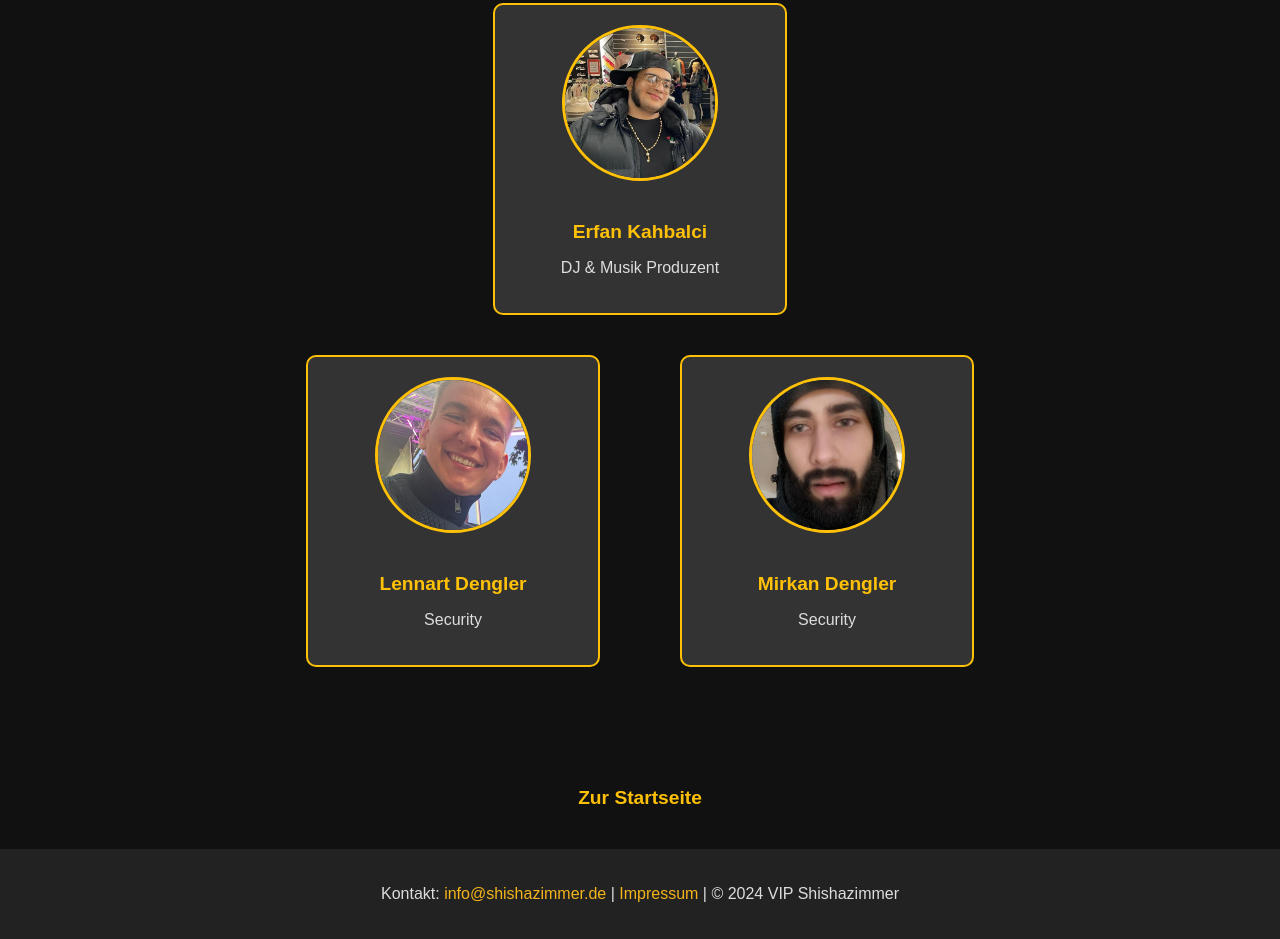
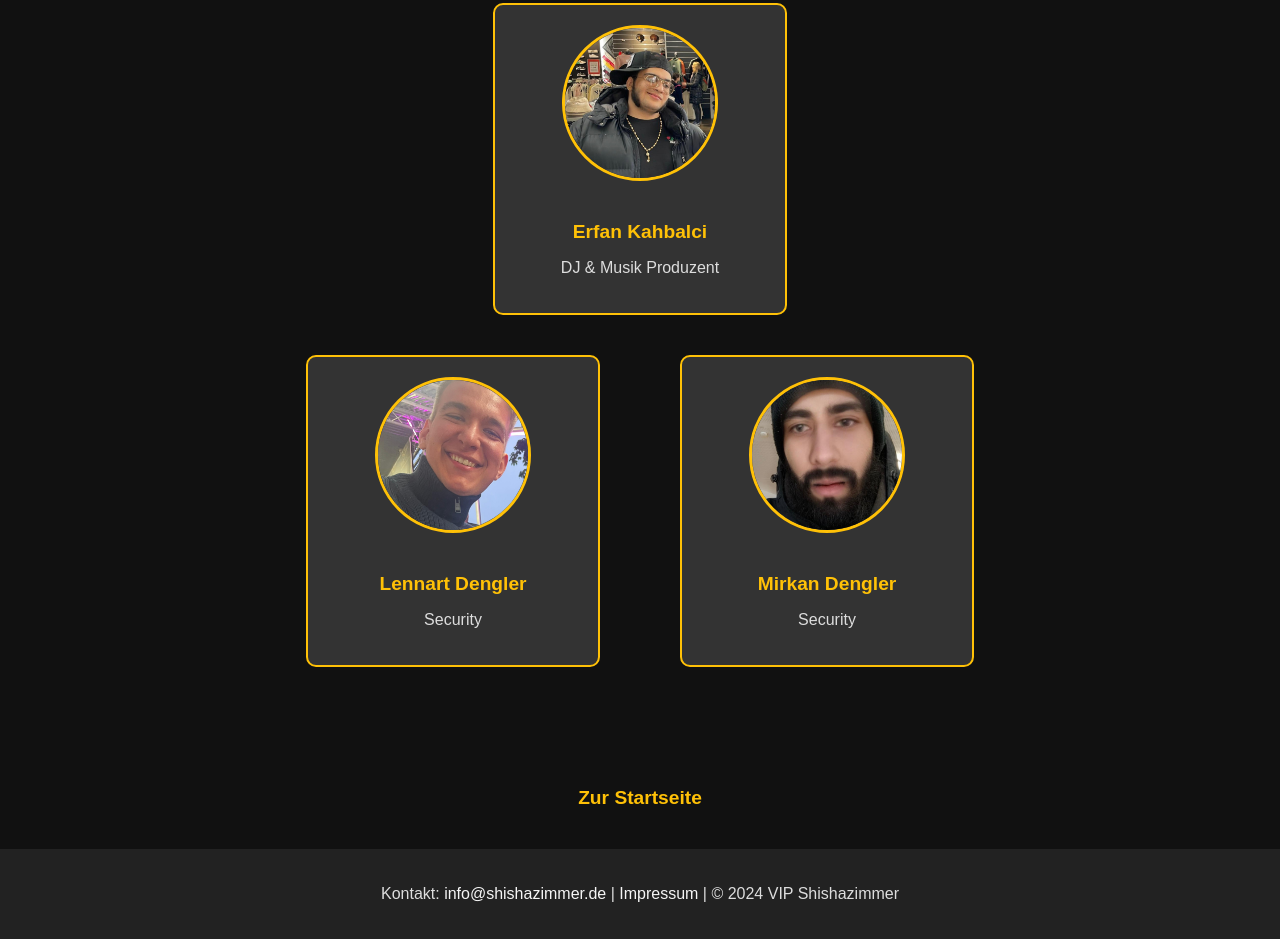
Before and after one commit to EsatOercuen/SchoolProjectWeb, a website: page mitarbeiter.html in a window 1280 px wide. Shown: the part 919-1858 px from the top of the page. Drawn offline with Linux system fonts and the light colour scheme.

Commit message:
Update mitarbeiter.html

```diff
--- a/mitarbeiter.html
+++ b/mitarbeiter.html
@@ -103,7 +103,7 @@
 
     /* Stil für die E-Mail im Footer (Gold und anklickbar) */
     footer a {
-      color: #f4b41a;
+      color: #f5f5f5;
       text-decoration: none;
     }
 
```
